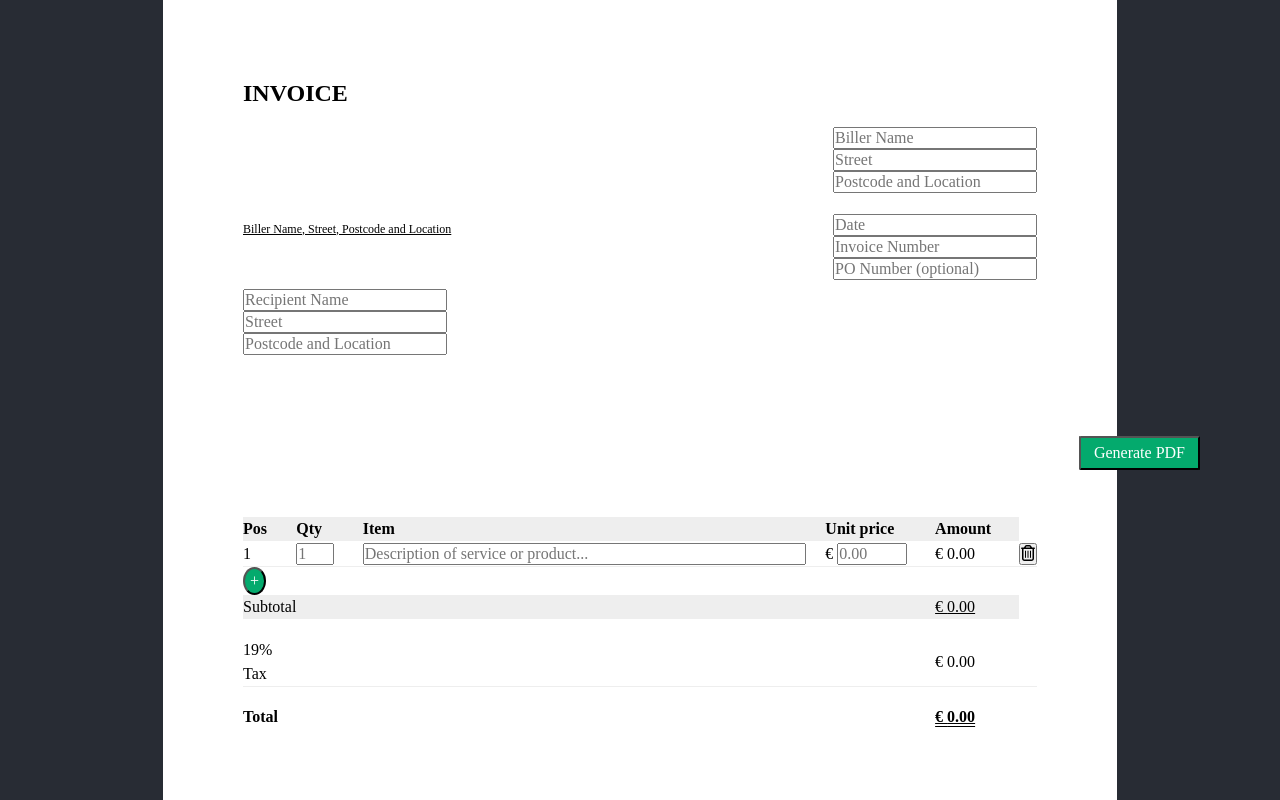
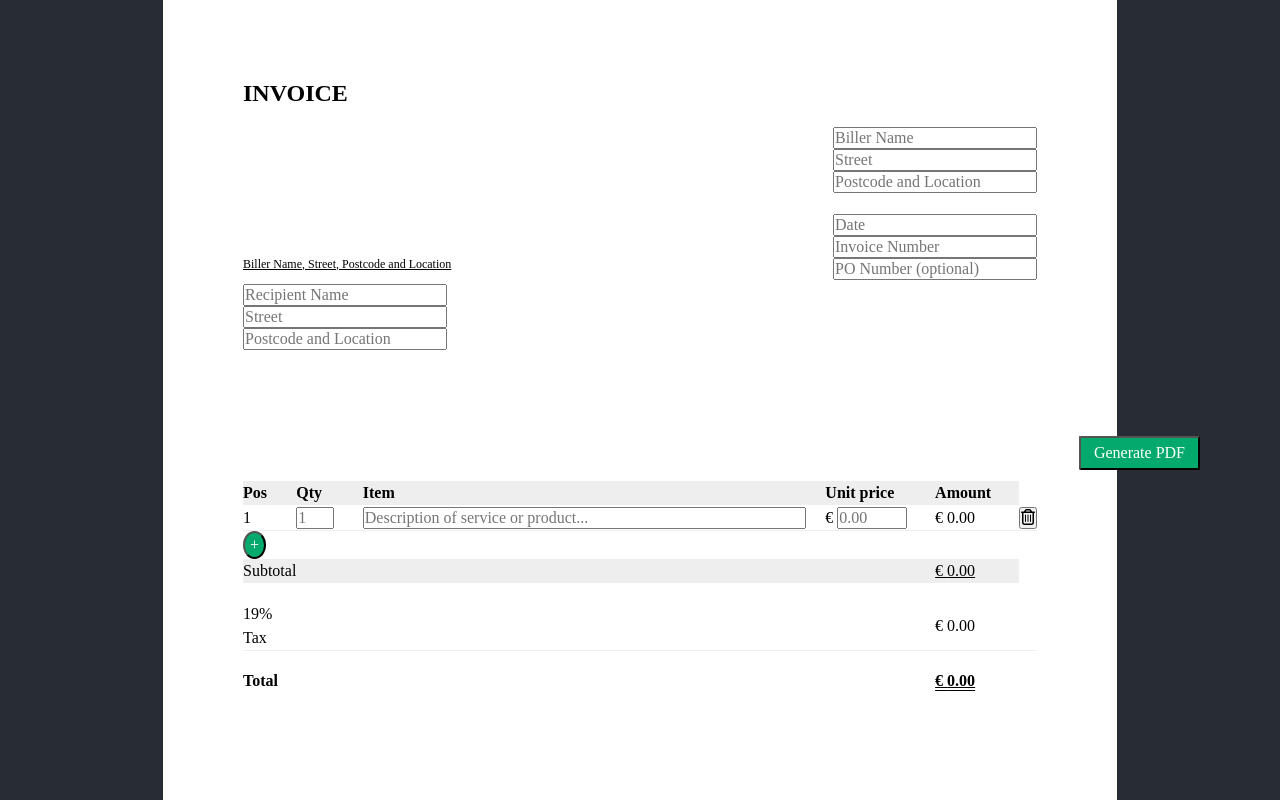
Before and after one commit to hkuennen/gener8invoice, a React (Create React App) app: page / in a window 1280 px wide. Shown: the top 800 px of the page. Built offline with nearby package versions, Linux system fonts and the light colour scheme; the HTML template or start-up script is replaced by a standard one; a web font is replaced by a local one.

Commit message:
layout fe and be updated

```diff
--- a/src/App.js
+++ b/src/App.js
@@ -111,7 +111,7 @@ const App = () => {
               infos={infos}
               handleInfosChange={handleInfosChange}
             />
-            <br /><br /><br /><br /><br />
+            <br /><br /><br />
             <InvoicePositions
               positions={positions}
               subtotal={subtotal}
@@ -119,7 +119,6 @@ const App = () => {
               handleAddPosition={handleAddPosition}
               handleRemovePosition={handleRemovePosition}
             />
-            <br /><br /><br /><br /><br />
           </div>
           <div className="button">
             <input type="submit" value="Generate PDF" id="submit" />
--- a/src/components/ContactInfo.css
+++ b/src/components/ContactInfo.css
@@ -13,7 +13,7 @@ h1 {
 }
 
 .contact-info {
-  padding-top: 20px;
+  padding-top: 90px;
   align-self: center;
   display: block;
   align-content: space-between;
@@ -21,7 +21,7 @@ h1 {
 }
 
 .sender {
-  margin: 50px 0;
+  margin: 10px 0;
 }
 
 .underline {
```
Also changed, not shown: 2 other files (tests, documents, lock files or other folders).
